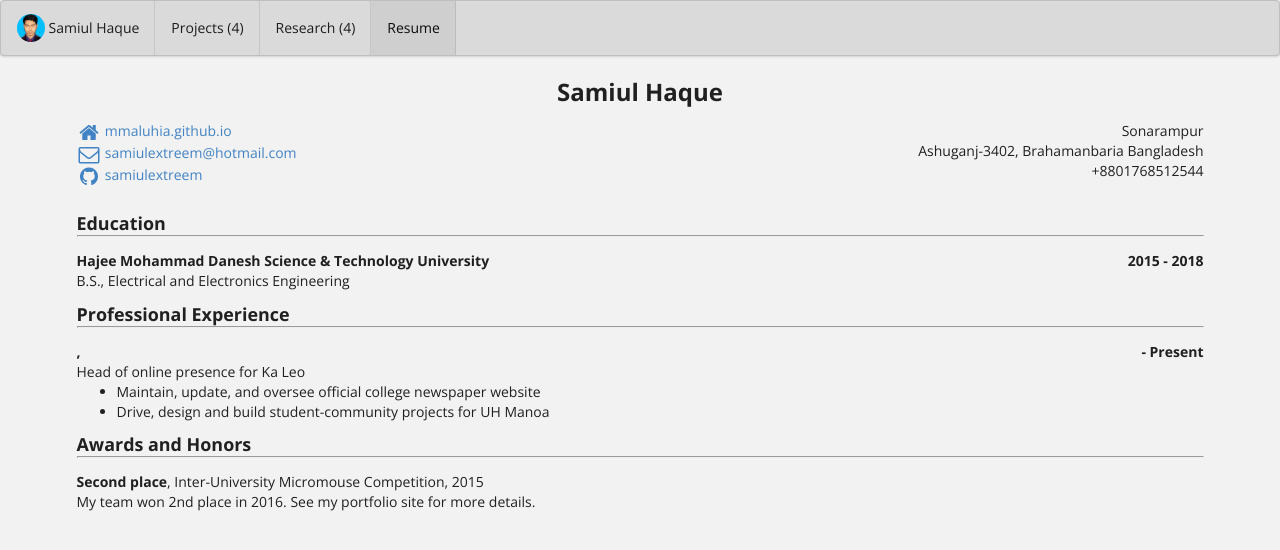
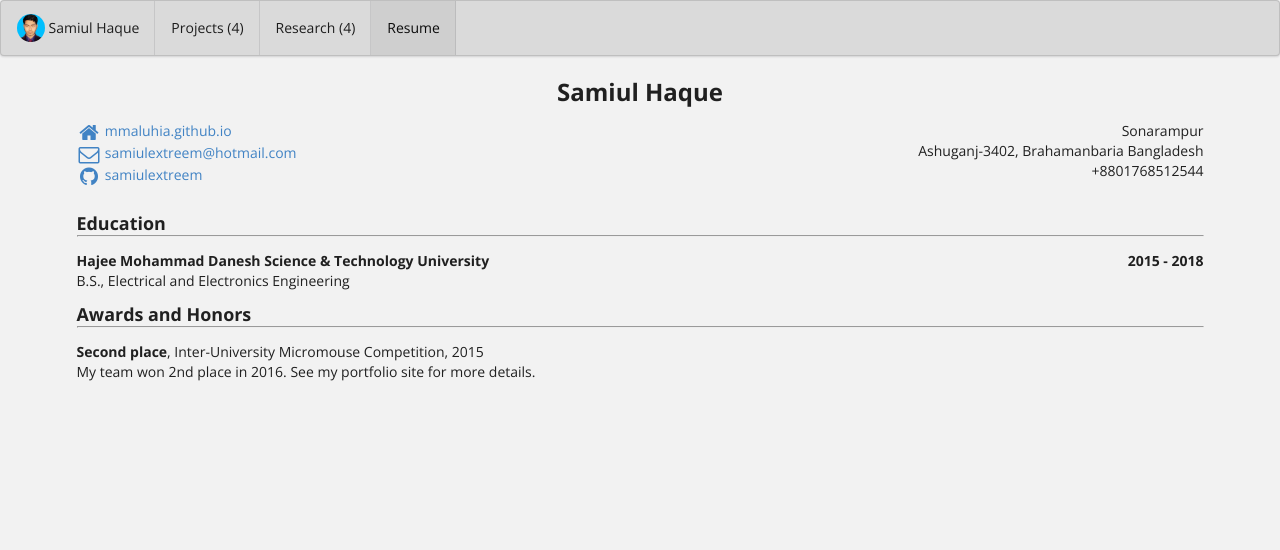
Before and after one commit to samiulextreem/samiulextreem.github.io, a Jekyll site: the page built from bio/index.html, in a window 1280 px wide. Shown: the top 550 px of the page. Built offline with Jekyll 4.4.1, drawn with Linux system fonts in a browser that asks for light colours.

Commit message:
Update bio.json

```diff
--- a/_data/bio.json
+++ b/_data/bio.json
@@ -75,20 +75,7 @@
       ]
     }
   ],
-  "work": [
-    {
-      "company": "",
-      "position": "",
-      "website": "",
-      "startDate": "",
-      "endDate": "Present",
-      "summary": "Head of online presence for Ka Leo",
-      "highlights": [
-        "Maintain, update, and oversee official college newspaper website",
-        "Drive, design and build student-community projects for UH Manoa"
-      ]
-    },
-  ],
+
   "awards": [
     {
       "title": "Second place",
```
